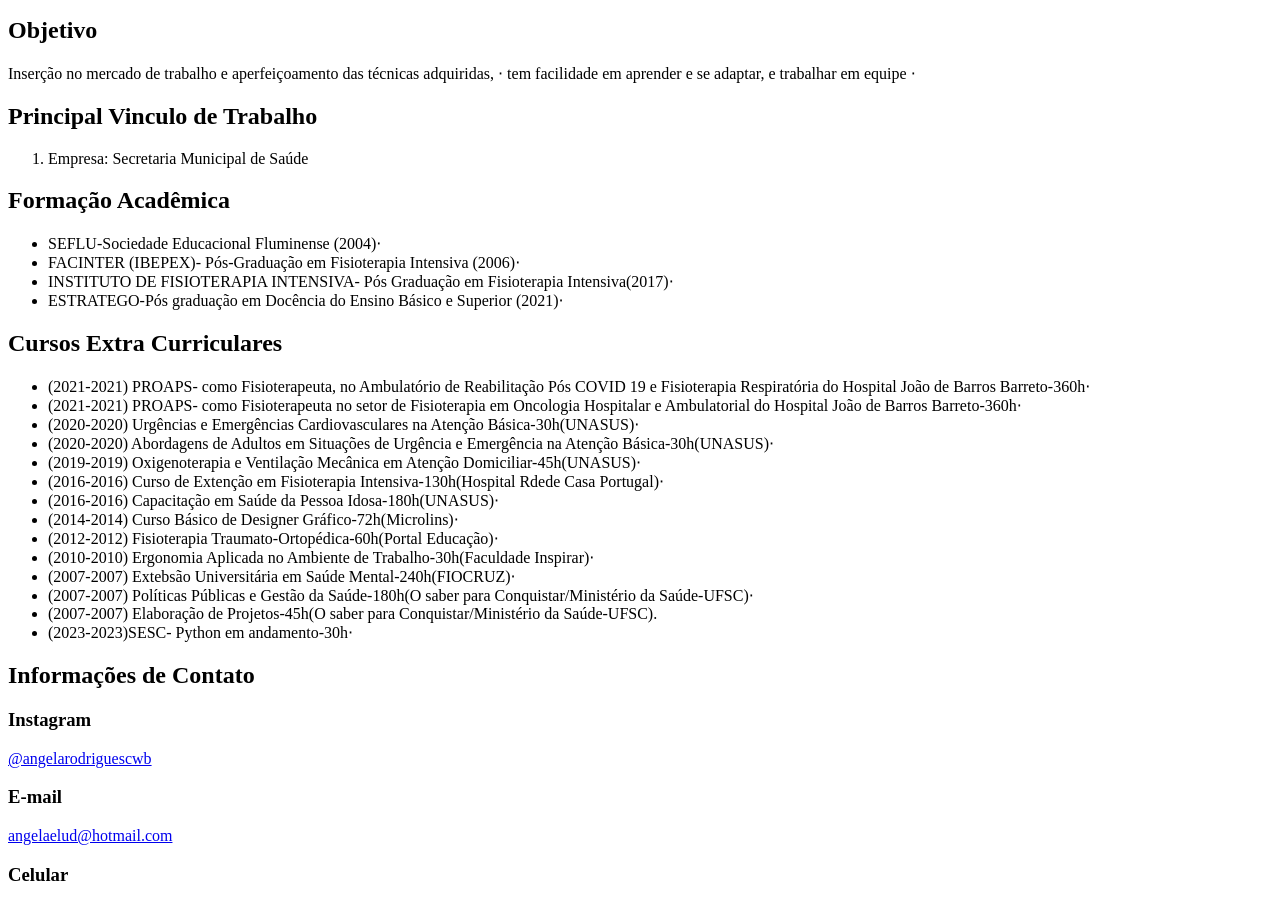
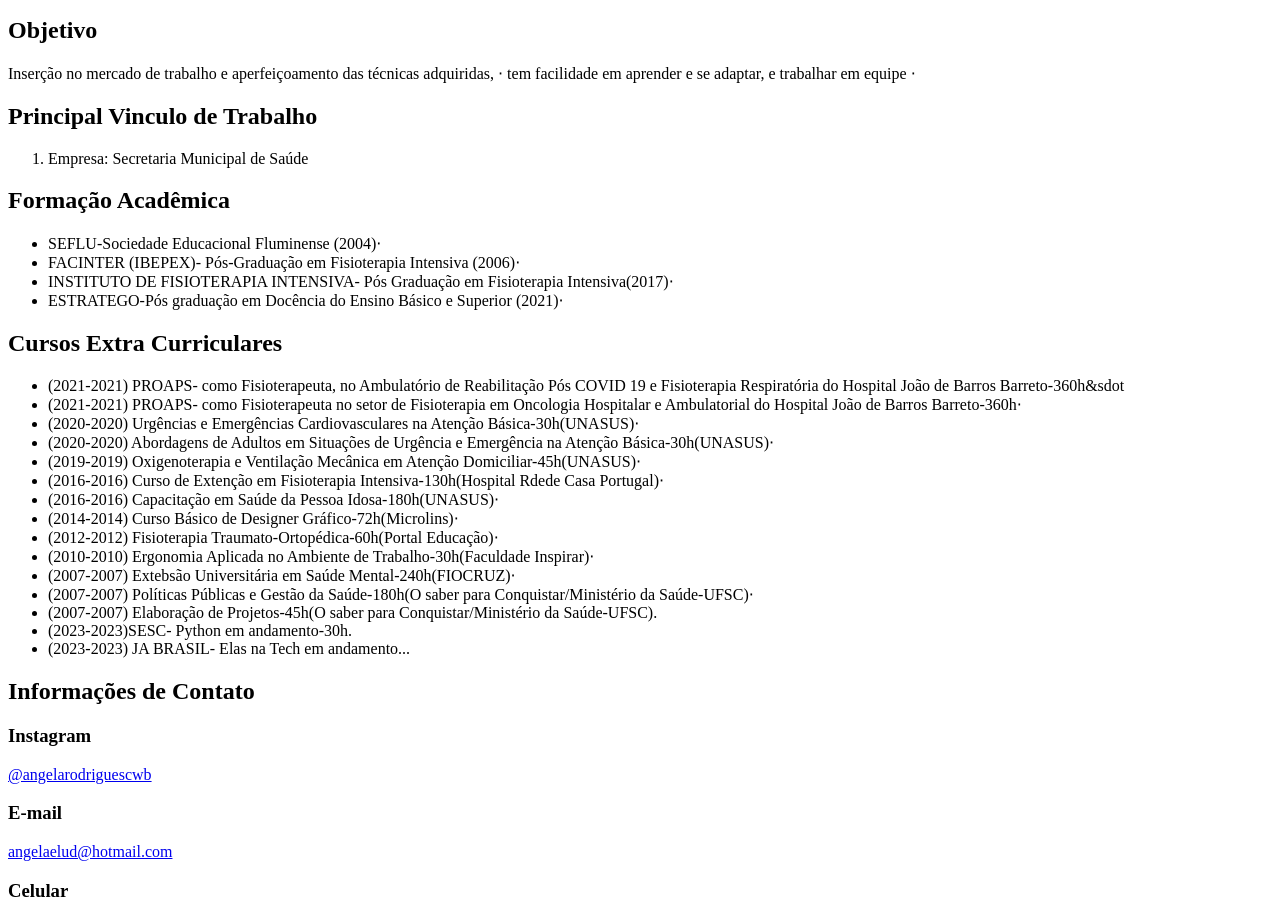
Before and after one commit to Angela-Rodrigues/Curriculo, a plain HTML site: page index.html in a window 1280 px wide. Shown: the part 174-1079 px from the top of the page. Drawn offline with Linux system fonts and the light colour scheme.

Commit message:
Update index.html

```diff
--- a/index.html
+++ b/index.html
@@ -81,8 +81,7 @@
       <h2>Cursos Extra Curriculares</h2>
       <ul>
         <li>(2021-2021) PROAPS- como Fisioterapeuta, no Ambulatório de Reabilitação Pós COVID 19
-          e Fisioterapia Respiratória do Hospital João de Barros Barreto-360h&sdot;
-
+          e Fisioterapia Respiratória do Hospital João de Barros Barreto-360h&sdot
         <li>(2021-2021) PROAPS- como Fisioterapeuta no setor de Fisioterapia em Oncologia Hospitalar
           e Ambulatorial do Hospital João de Barros Barreto-360h&sdot;
         <li>(2020-2020) Urgências e Emergências Cardiovasculares na Atenção Básica-30h(UNASUS)&sdot;
@@ -96,7 +95,8 @@
         <li>(2007-2007) Extebsão Universitária em Saúde Mental-240h(FIOCRUZ)&sdot;
         <li>(2007-2007) Políticas Públicas e Gestão da Saúde-180h(O saber para Conquistar/Ministério da Saúde-UFSC)&sdot;
         <li>(2007-2007) Elaboração de Projetos-45h(O saber para Conquistar/Ministério da Saúde-UFSC).
-        <li>(2023-2023)SESC- Python em  andamento-30h&sdot;
+        <li>(2023-2023)SESC- Python em  andamento-30h.
+        <li>(2023-2023) JA BRASIL- Elas na Tech em andamento...
 
         </li>
       </ul>
```
